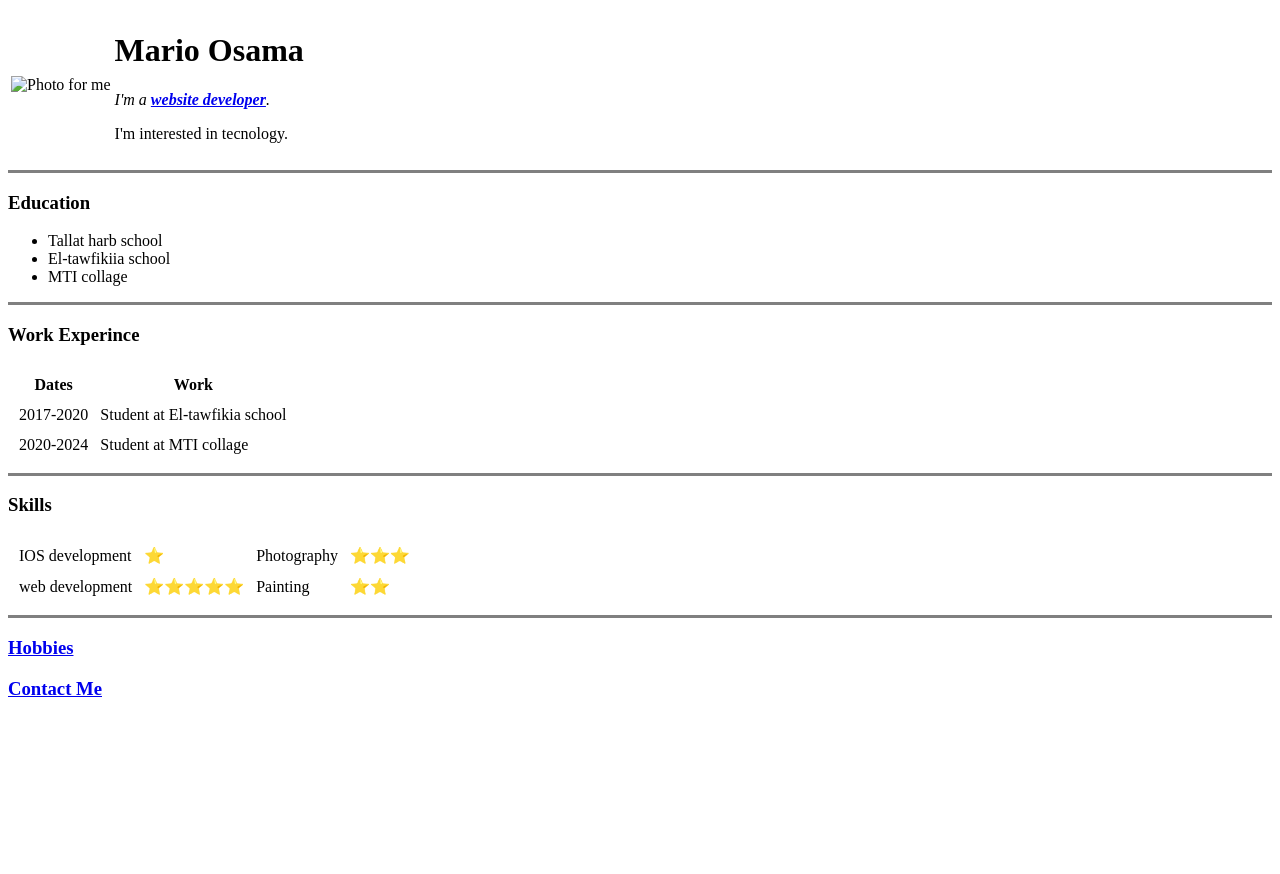
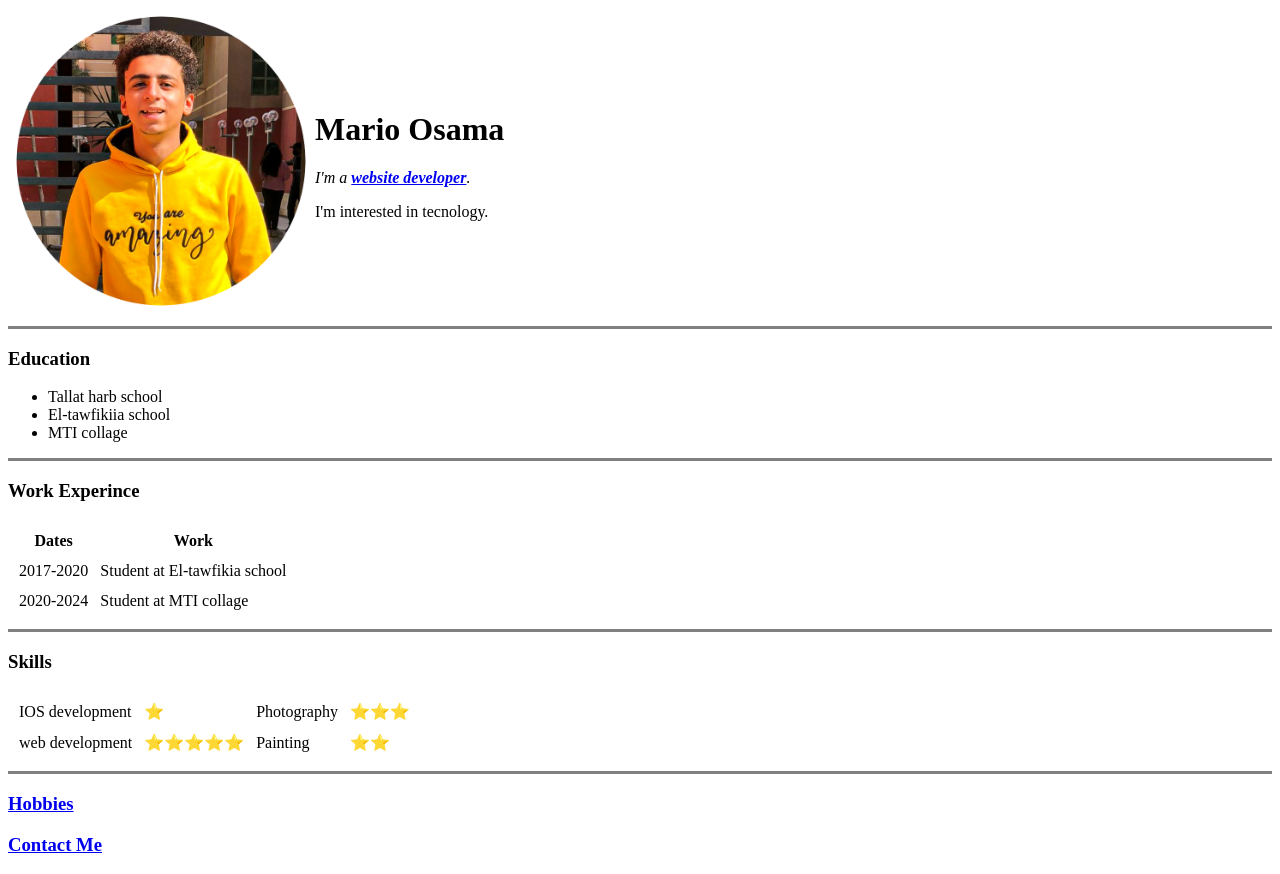
Before and after one commit to Mario-Osama/CV, a plain HTML site: page index.html in a window 1280 px wide. Before the commit the page ends 800 px from the top, so only its background shows below. Drawn offline with Linux system fonts and the light colour scheme.

Commit message:
Update index.html

```diff
--- a/index.html
+++ b/index.html
@@ -14,7 +14,7 @@
     <tbody>
       <tr>
         <td>
-          <img src="images/me.png" alt="Photo for me" height="300" width="300">
+          <img src="me.png" alt="Photo for me" height="300" width="300">
         </td>
         <td>
           <h1>Mario Osama</h1>
```
